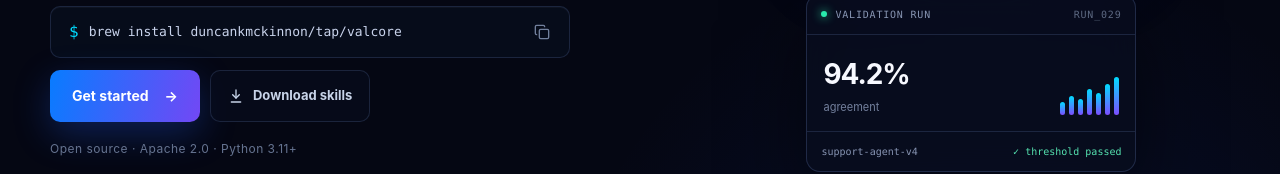
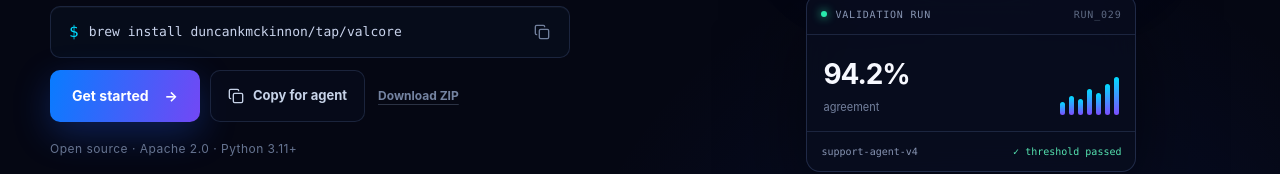
Before and after one commit to duncankmckinnon/valcore-web, a Next.js app: page / in a window 1280 px wide. Shown: the part 579-753 px from the top of the page. Built offline with nearby package versions, Linux system fonts and the light colour scheme.

Commit message:
Add agent skill install prompt

```diff
--- a/app/globals.css
+++ b/app/globals.css
@@ -61,8 +61,11 @@
 .hero-buttons { display: flex; gap: 10px; }
 .primary-button { height: 52px; flex: none; display: inline-flex; align-items: center; justify-content: center; gap: 16px; padding: 0 22px; border-radius: 10px; color: white; background: linear-gradient(105deg, #087cff, #7248f5); font-size: 14px; font-weight: 700; box-shadow: 0 12px 36px rgba(31, 97, 255, 0.28); transition: transform 160ms ease, box-shadow 160ms ease; }
 .primary-button:hover { transform: translateY(-2px); box-shadow: 0 16px 42px rgba(67, 83, 255, 0.38); }
-.secondary-button { height: 52px; flex: none; display: inline-flex; align-items: center; justify-content: center; gap: 9px; padding: 0 17px; border: 1px solid var(--line); border-radius: 10px; color: #c7d3e8; background: rgba(8, 13, 29, .72); font-size: 13px; font-weight: 700; transition: color 160ms ease, border-color 160ms ease, transform 160ms ease; }
+.secondary-button { height: 52px; flex: none; display: inline-flex; align-items: center; justify-content: center; gap: 9px; padding: 0 17px; border: 1px solid var(--line); border-radius: 10px; color: #c7d3e8; background: rgba(8, 13, 29, .72); font: inherit; font-size: 13px; font-weight: 700; cursor: pointer; transition: color 160ms ease, border-color 160ms ease, transform 160ms ease; }
 .secondary-button:hover { color: white; border-color: rgba(0, 220, 255, .34); transform: translateY(-2px); }
+.agent-skill-actions { display: flex; align-items: center; gap: 13px; }
+.skill-zip-link { color: #7483a1; font-size: 12px; font-weight: 650; text-decoration: underline; text-decoration-color: rgba(116, 131, 161, .35); text-underline-offset: 4px; transition: color 160ms ease; }
+.skill-zip-link:hover { color: #c7d3e8; }
 .supporting { margin-top: 18px; color: #667491; font-size: 12px; letter-spacing: 0.04em; }
 
 .hero-visual { position: relative; min-height: 590px; display: flex; flex-direction: column; align-items: center; justify-content: center; gap: 8px; }
@@ -161,6 +164,7 @@
 .docs-note div { color: #aab8d2; font-size: 14px; line-height: 1.6; }
 .docs-download { display: inline-flex; align-items: center; gap: 12px; padding: 10px 14px; border: 1px solid rgba(0, 220, 255, .22); border-radius: 8px; color: #dffaff; background: linear-gradient(100deg, rgba(23, 108, 255, .15), rgba(124, 77, 255, .08)); font-size: 13px; font-weight: 700; text-decoration: none; }
 .docs-download:hover { border-color: rgba(0, 220, 255, .4); }
+.docs-content .agent-skill-actions { margin: 18px 0 22px; }
 .key-grid { display: grid; gap: 13px; margin-block: 18px 30px; }
 .key-grid article { padding: 5px 20px 1px; border-left: 1px solid rgba(63, 133, 255, .4); background: linear-gradient(90deg, rgba(23,108,255,.06), transparent); }
 .key-grid h4 { margin-top: 11px; }
@@ -260,8 +264,9 @@
   h1 { font-size: clamp(3.1rem, 16vw, 4.25rem); }
   .lede { font-size: 16px; line-height: 1.65; }
   .actions { width: 100%; flex-direction: column; }
-  .install-picker, .install, .hero-buttons, .primary-button, .secondary-button { width: 100%; }
+  .install-picker, .install, .hero-buttons, .primary-button, .secondary-button, .agent-skill-actions { width: 100%; }
   .hero-buttons { flex-direction: column; }
+  .agent-skill-actions { flex-direction: column; }
   .hero-visual { min-height: 500px; }
   .logo-stage { width: 330px; height: 320px; }
   .halo { width: 330px; height: 330px; }
--- a/app/page.tsx
+++ b/app/page.tsx
@@ -1,7 +1,7 @@
 import Image from "next/image";
 import { SiteHeader } from "@/components/site-header";
 import { InstallCommand } from "@/components/install-command";
-import { VALCORE_SKILLS_DOWNLOAD_URL } from "@/lib/links";
+import { AgentSkillInstall } from "@/components/agent-skill-install";
 
 export default function Home() {
   return (
@@ -22,12 +22,7 @@
               <a className="primary-button" href="/docs/getting-started">
                 Get started <span aria-hidden="true">→</span>
               </a>
-              <a className="secondary-button" href={VALCORE_SKILLS_DOWNLOAD_URL} download>
-                <svg aria-hidden="true" viewBox="0 0 24 24" width="16" height="16" fill="none" stroke="currentColor" strokeWidth="2" strokeLinecap="round" strokeLinejoin="round">
-                  <path d="M12 3v12" /><path d="m7 10 5 5 5-5" /><path d="M5 21h14" />
-                </svg>
-                Download skills
-              </a>
+              <AgentSkillInstall />
             </div>
           </div>
           <p className="supporting">Open source · Apache 2.0 · Python 3.11+</p>
--- /dev/null
+++ b/components/agent-skill-install.tsx
@@ -0,0 +1,35 @@
+"use client";
+
+import { useCallback, useState } from "react";
+import { VALCORE_AGENT_SKILL_PROMPT, VALCORE_SKILLS_DOWNLOAD_URL } from "@/lib/links";
+
+export function AgentSkillInstall() {
+  const [copied, setCopied] = useState(false);
+
+  const copy = useCallback(async () => {
+    await navigator.clipboard.writeText(VALCORE_AGENT_SKILL_PROMPT);
+    setCopied(true);
+    window.setTimeout(() => setCopied(false), 2000);
+  }, []);
+
+  return (
+    <div className="agent-skill-actions">
+      <button className="secondary-button" type="button" onClick={copy}>
+        {copied ? (
+          <svg aria-hidden="true" viewBox="0 0 24 24" width="16" height="16" fill="none" stroke="currentColor" strokeWidth="2" strokeLinecap="round" strokeLinejoin="round">
+            <path d="m20 6-11 11-5-5" />
+          </svg>
+        ) : (
+          <svg aria-hidden="true" viewBox="0 0 24 24" width="16" height="16" fill="none" stroke="currentColor" strokeWidth="2" strokeLinecap="round" strokeLinejoin="round">
+            <rect width="14" height="14" x="8" y="8" rx="2" />
+            <path d="M4 16c-1.1 0-2-.9-2-2V4c0-1.1.9-2 2-2h10c1.1 0 2 .9 2 2" />
+          </svg>
+        )}
+        {copied ? "Prompt copied" : "Copy for agent"}
+      </button>
+      <a className="skill-zip-link" href={VALCORE_SKILLS_DOWNLOAD_URL} download>
+        Download ZIP
+      </a>
+    </div>
+  );
+}
--- a/lib/links.ts
+++ b/lib/links.ts
@@ -1,3 +1,4 @@
 export const VALCORE_REPOSITORY_URL = "https://github.com/duncankmckinnon/valcore";
 export const VALCORE_SKILLS_DOWNLOAD_URL = "/downloads/valcore-skills.zip";
 export const VALCORE_SKILL_SOURCE_URL = `${VALCORE_REPOSITORY_URL}/tree/main/src/valcore/skills/use-valcore`;
+export const VALCORE_AGENT_SKILL_PROMPT = `Install the use-valcore skill from ${VALCORE_SKILL_SOURCE_URL} using your built-in skill installer. Verify the installation and report where it was installed.`;
```
Also changed, not shown: components/docs/doc-content.tsx (+3 -2 lines).
